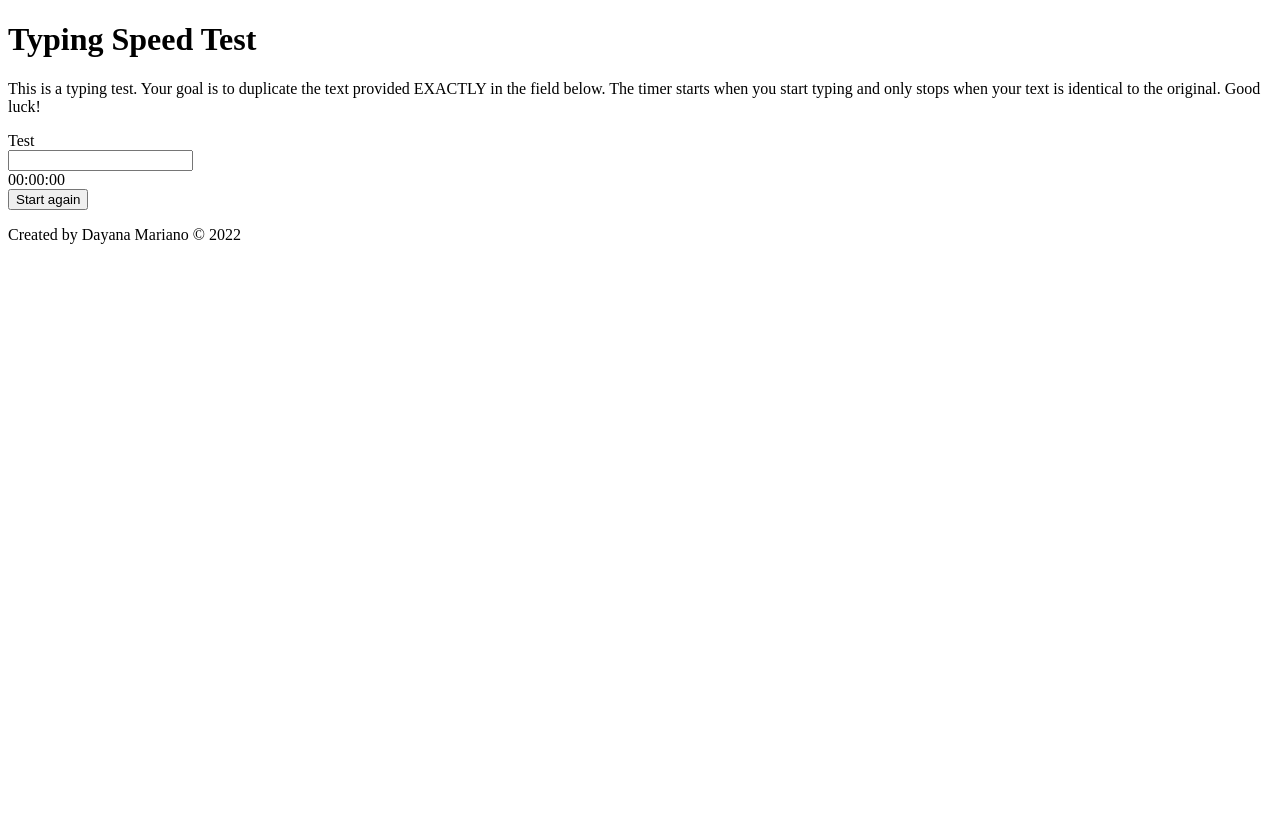
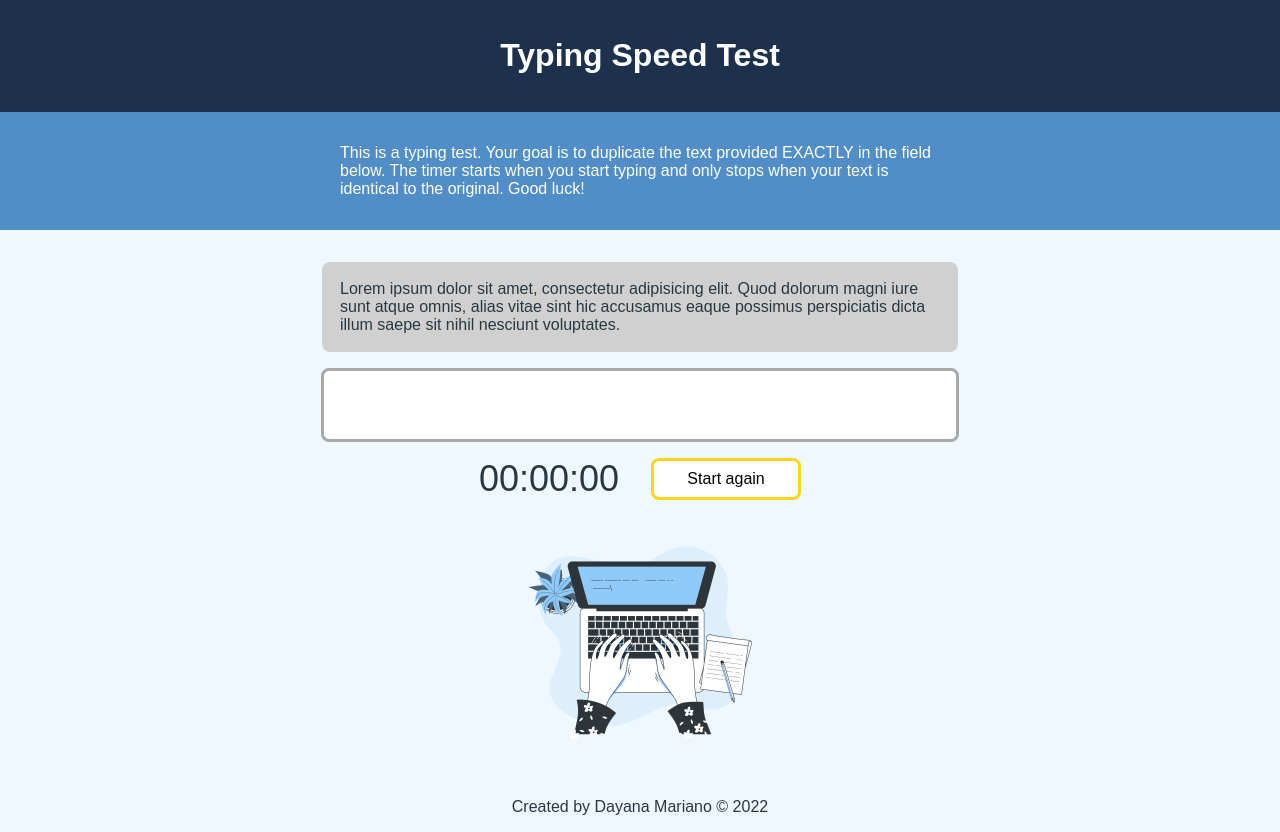
Before and after one commit to day-mariano/typing_speed_test, a plain HTML site: page index.html in a window 1280 px wide. Before the commit the page ends 800 px from the top, so only its background shows below. Drawn offline with Linux system fonts and the light colour scheme.

Commit message:
Add style

```diff
--- a/index.html
+++ b/index.html
@@ -5,21 +5,27 @@
     <meta http-equiv="X-UA-Compatible" content="IE=edge">
     <meta name="viewport" content="width=device-width, initial-scale=1.0">
     <title>Typing Speed Test</title>
+    <link rel="stylesheet" href="style.css">
 </head>
 <body>
     <header>
         <h1>Typing Speed Test</h1>
     </header>
-    <div>
-        <p>
-            This is a typing test. Your goal is to duplicate the text provided EXACTLY in the field below. The timer starts when you start typing and only stops when your text is identical to the original. Good luck!
-        </p>
-    </div>
-    <div>Test</div>
-    <input type="text" name="" id="">
-    <div>
-        <div>00:00:00</div>
-        <button type="submit">Start again</button>
+    <div class="section">
+        <div id="description">
+            <p>
+                This is a typing test. Your goal is to duplicate the text provided EXACTLY in the field below. The timer starts when you start typing and only stops when your text is identical to the original. Good luck!
+            </p>
+        </div>
+        <div id="origin-text">
+            Lorem ipsum dolor sit amet, consectetur adipisicing elit. Quod dolorum magni iure sunt atque omnis, alias vitae sint hic accusamus eaque possimus perspiciatis dicta illum saepe sit nihil nesciunt voluptates.
+        </div>
+        <input type="text" name="" id="input-text">
+        <div class="button-wrapper">
+            <div class="timer">00:00:00</div>
+            <button id="reset" type="submit">Start again</button>
+        </div>
+        <img src="typing.png" alt="" srcset="" id="img-typing">
     </div>
 </body>
 <footer>
--- /dev/null
+++ b/style.css
@@ -0,0 +1,111 @@
+body {
+    font-family: Arial, Helvetica, sans-serif;
+    color: rgb(40, 56, 66);
+    background-color: aliceblue;
+    margin: 0%;
+    display: flex;
+    flex-direction: column;
+    width: 100%;
+    height: 100vh;
+}
+header {
+    background-color: rgb(29, 49, 77);
+    color: white;
+    margin: 0px;
+    padding: 1rem 2rem;
+    display: flex;
+    justify-content: center;
+}
+#description {
+    background-color: rgb(81, 142, 199);
+    color: white;
+    width: 100%;
+    margin-bottom: 2rem;
+    display: flex;
+    justify-content: center;
+}
+#description p {
+    width: 600px;
+    padding: 1rem;
+}
+
+.section {
+    display: flex;
+    flex-direction: column;
+    justify-content: flex-start;
+    align-items: center;
+    /*flex-wrap: wrap;*/
+    align-content: center;
+    height: 100%;
+    width: 100%;
+}
+#origin-text {
+    background-color: rgb(209, 208, 208);
+    width: 600px;
+    padding: 18px;
+    border-radius: 8px;
+}
+#input-text {
+    width: 600px;
+    height: 36px;
+    padding: 16px;
+    margin-top: 1rem;
+    border-color: darkgray;
+    border-style: solid;
+    border-width: 3px;
+    border-radius: 8px;
+}
+.button-wrapper {
+    display: flex;
+    margin: 1rem 0px;
+}
+.timer {
+    color: rgb(40, 56, 66);
+    font-size: 36px;
+    margin-right: 2rem;
+}
+#reset{
+    width: 150px;
+    font-size: medium;
+    background-color: white;
+    border-style: solid;
+    border-width: 3px;
+    border-color: rgb(255, 213, 24);
+    border-radius: 8px;
+}
+#img-typing {
+    width: 250px;
+}
+footer {
+    display: flex;
+    justify-content: center;
+    margin-top: 1rem;
+}
+@media (max-width: 975px) {
+    #description p {
+        width: 400px;
+    }
+    #origin-text {
+        width: 400px;
+    }
+    #input-text {
+        width: 400px;
+    }
+}
+@media (max-width: 424px) {
+    #description p {
+        width: 200px;
+    }
+    #origin-text {
+        width: 200px;
+    }
+    #input-text {
+        width: 200px;
+    }
+    .button-wrapper {
+        display: block;
+    }
+    #img-typing {
+        display: none;
+    }
+}
```
Also changed, not shown: typing.png (added), 1 other file.
